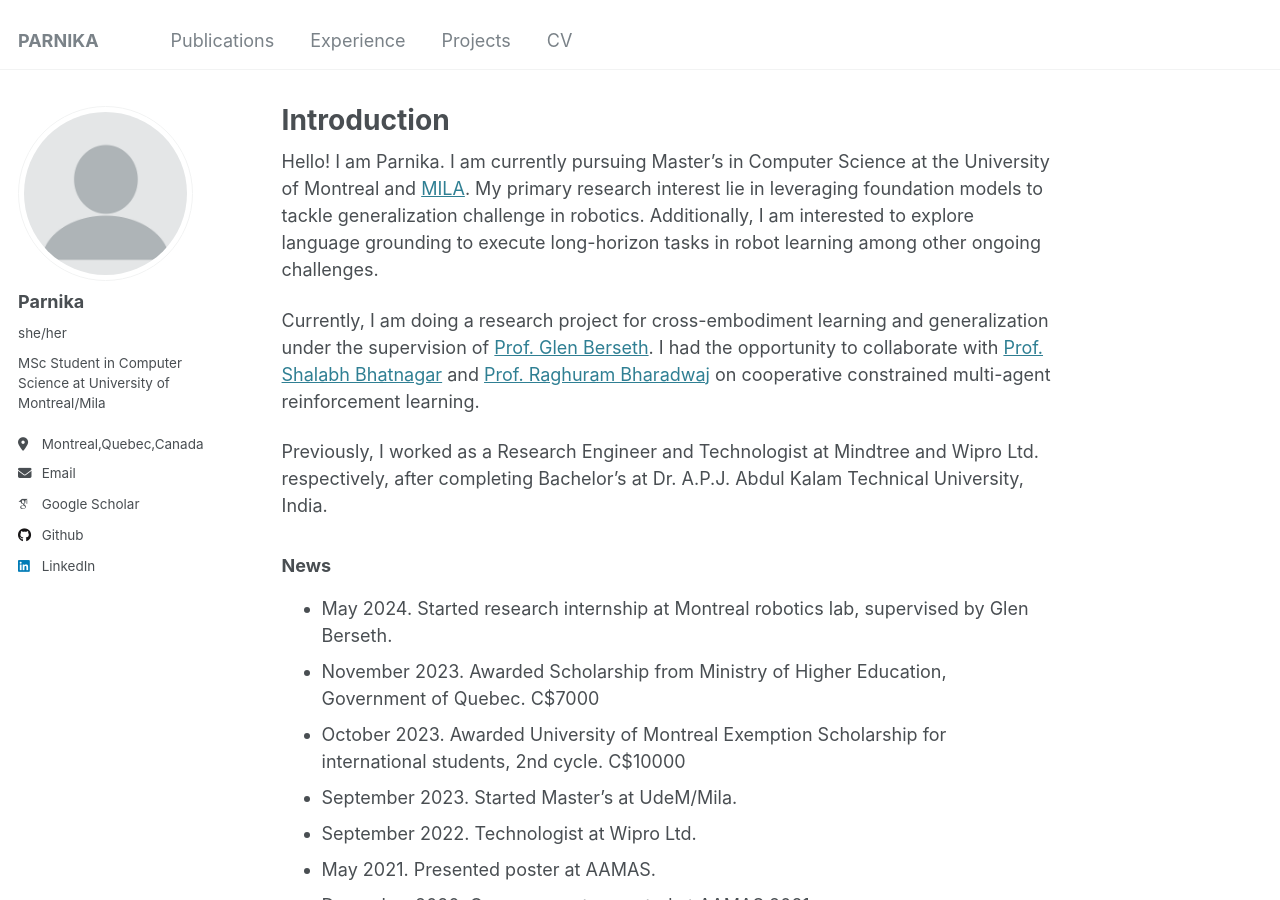
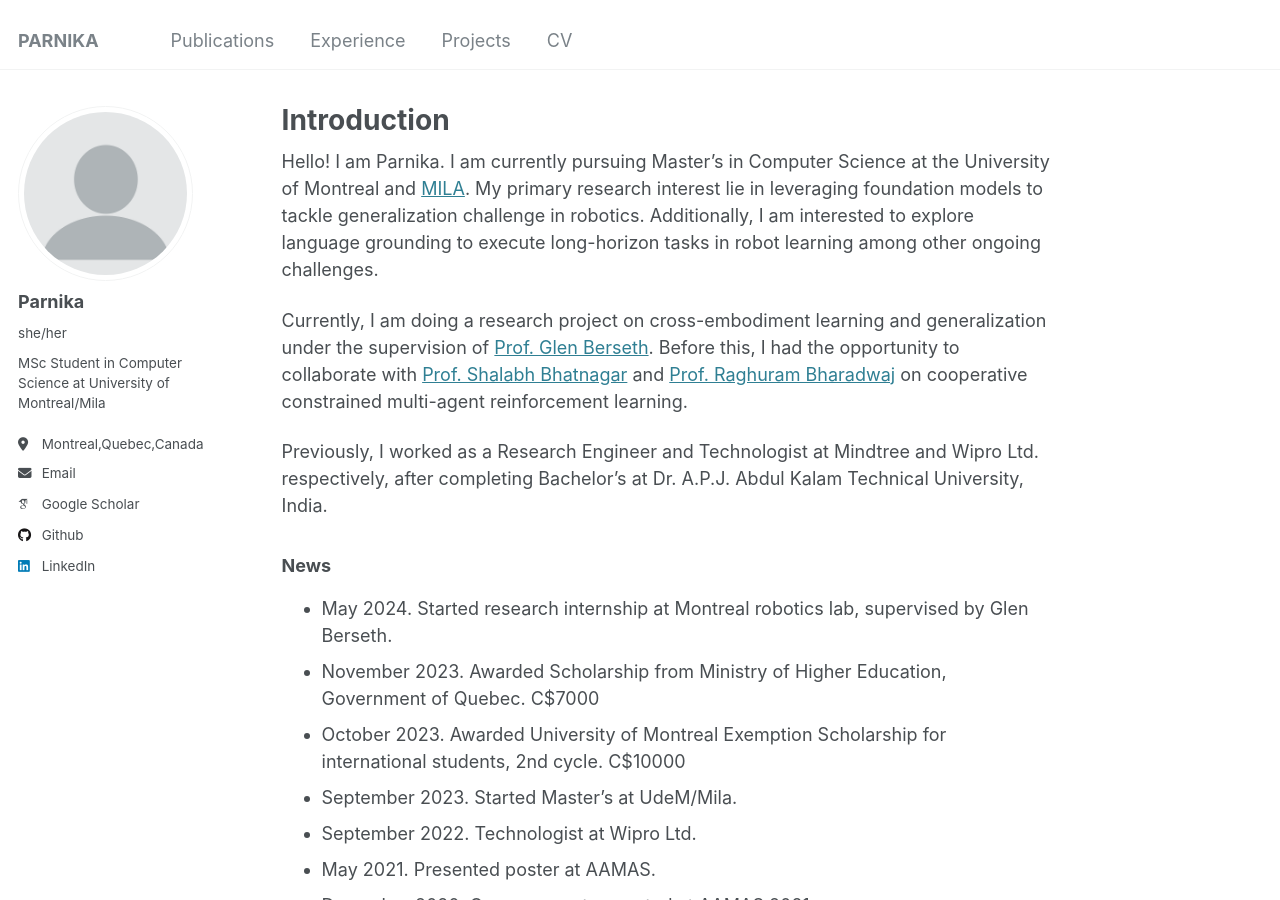
Before and after one commit to parnika31/parnika31.github.io, a Jekyll site: the page built from _pages/about.md, in a window 1280 px wide and 900 px high. Built offline with Jekyll 4.4.1, drawn with Linux system fonts in a browser that asks for light colours; some web fonts are replaced.

Commit message:
Update about.md

```diff
--- a/_pages/about.md
+++ b/_pages/about.md
@@ -9,7 +9,7 @@ redirect_from:
 
 Hello! I am Parnika. I am currently pursuing Master’s in Computer Science at the University of Montreal and [MILA](https://mila.quebec/en). My primary research interest lie in leveraging foundation models to tackle generalization challenge in robotics. Additionally, I am interested to explore language grounding to execute long-horizon tasks in robot learning among other ongoing challenges.
 
-Currently, I am doing a research project for cross-embodiment learning and generalization under the supervision of [Prof. Glen Berseth](https://neo-x.github.io). I had the opportunity to collaborate with [Prof. Shalabh Bhatnagar](https://www.csa.iisc.ac.in/~shalabh/) and [Prof. Raghuram Bharadwaj](https://www.iiitb.ac.in/faculty/raghuram-bharadwaj) on cooperative constrained multi-agent reinforcement learning.
+Currently, I am doing a research project on cross-embodiment learning and generalization under the supervision of [Prof. Glen Berseth](https://neo-x.github.io). Before this, I had the opportunity to collaborate with [Prof. Shalabh Bhatnagar](https://www.csa.iisc.ac.in/~shalabh/) and [Prof. Raghuram Bharadwaj](https://www.iiitb.ac.in/faculty/raghuram-bharadwaj) on cooperative constrained multi-agent reinforcement learning.
 
 Previously, I worked as a Research Engineer and Technologist at Mindtree and Wipro Ltd. respectively, after completing Bachelor's at Dr. A.P.J. Abdul Kalam Technical University, India.
 
```
